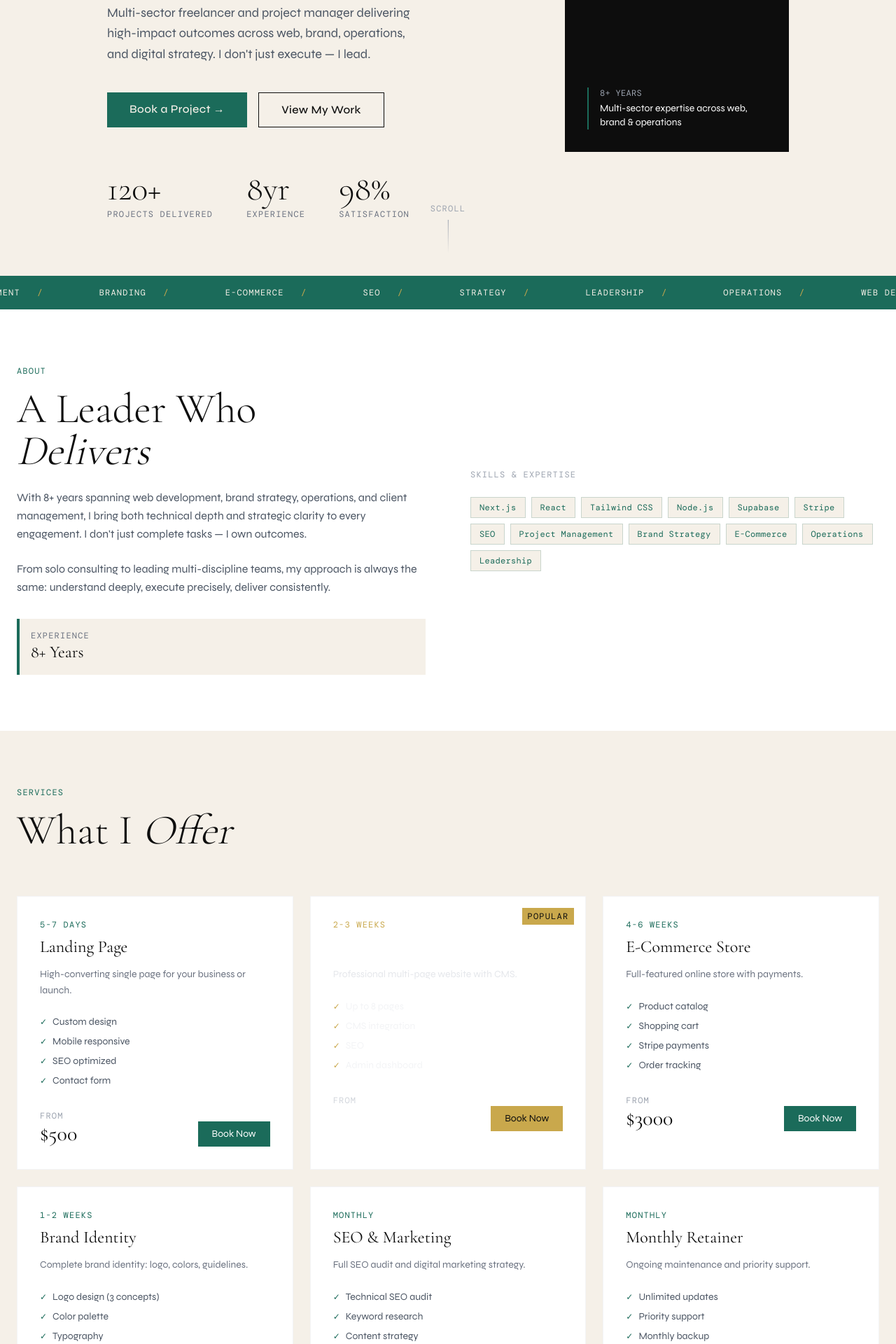
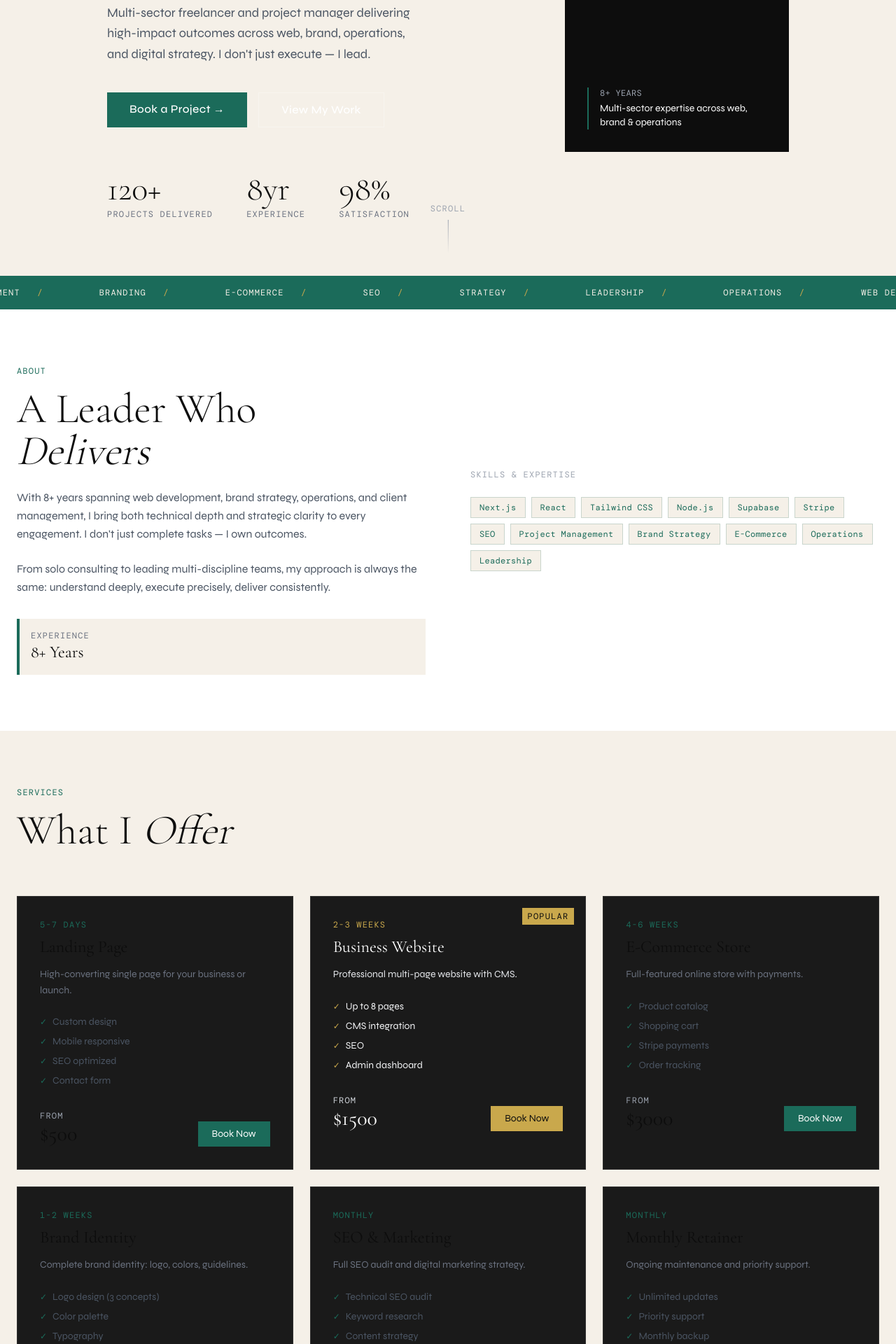
Before and after one commit to KARUN-499/karun-portfolio-v2, a Next.js app: page / in a window 1280 px wide. Shown: the part 440-2360 px from the top of the page at 70% size. Built offline with nearby package versions, Linux system fonts and the light colour scheme; a web font is replaced by a local one.

Commit message:
Redesign: change to black/dark theme in globals.css

```diff
--- a/app/globals.css
+++ b/app/globals.css
@@ -3,11 +3,15 @@
 @tailwind utilities;
 
 :root {
-  --cream: #F5F0E8;
+  --black: #0A0A0A;
+  --dark: #111111;
+  --card: #1a1a1a;
+  --border: rgba(255,255,255,0.1);
   --teal: #1B6B5A;
   --teal-dark: #154f43;
   --teal-light: #2a8a74;
-  --obsidian: #0D0D0D;
+  --white: #ffffff;
+  --gray: #9ca3af;
   --gold: #C9A84C;
 }
 
@@ -22,8 +26,8 @@ html {
 }
 
 body {
-  background-color: var(--cream);
-  color: var(--obsidian);
+  background-color: var(--black);
+  color: var(--white);
   font-family: 'Syne', sans-serif;
 }
 
@@ -50,11 +54,11 @@ body {
 }
 
 .btn-primary {
-  @apply bg-teal text-cream px-8 py-3 font-sans font-medium tracking-wide hover:bg-teal-dark transition-colors duration-200;
+  @apply bg-[#1B6B5A] text-white px-8 py-3 font-sans font-medium tracking-wide hover:bg-[#154f43] transition-colors duration-200;
 }
 
 .btn-outline {
-  @apply border border-obsidian text-obsidian px-8 py-3 font-sans font-medium tracking-wide hover:bg-obsidian hover:text-cream transition-colors duration-200;
+  @apply border border-white/30 text-white px-8 py-3 font-sans font-medium tracking-wide hover:bg-white hover:text-black transition-colors duration-200;
 }
 
 .section {
@@ -62,5 +66,5 @@ body {
 }
 
 .card {
-  @apply bg-white border border-gray-100 p-8 hover:shadow-lg transition-shadow duration-300;
+  @apply bg-[#1a1a1a] border border-white/10 p-8 hover:border-[#1B6B5A]/50 transition-all duration-300;
 }
```
